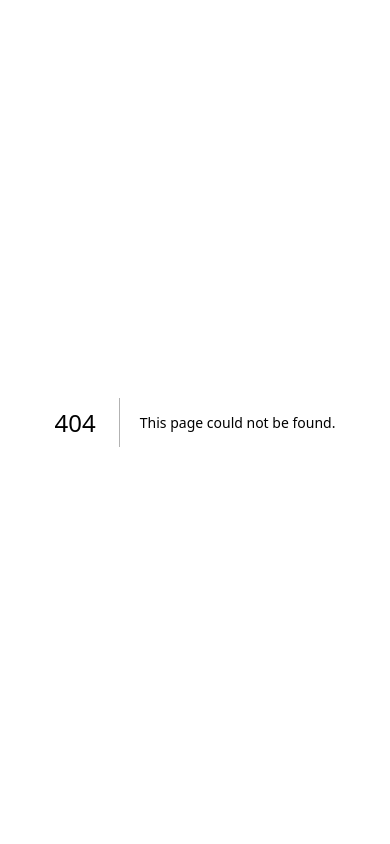
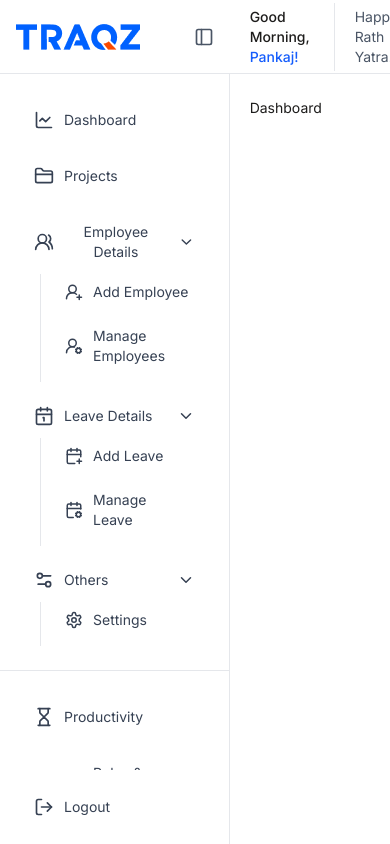
Before and after one commit to iampankajghosh/code-cache, a Next.js app: page /dashboard/2 in a window 390 px wide. Before the commit this address had no page. Built offline with nearby package versions, Linux system fonts and the light colour scheme.

Commit message:
feat: implement dashboard layout with responsive grid and card management

```diff
--- /dev/null
+++ b/app/dashboard/2/layout.tsx
@@ -0,0 +1,24 @@
+"use client";
+
+import React from "react";
+import { Header, Sidebar } from "@/src/components/common";
+
+function DashboardLayout({
+  children,
+}: Readonly<{ children: React.ReactNode }>) {
+  return (
+    <div className="h-screen w-full flex overflow-hidden">
+      <Sidebar />
+
+      <div className="flex-1 flex flex-col">
+        <Header />
+
+        <main className="flex-1 h-[calc(100vh-74px)] overflow-hidden overflow-y-auto">
+          {children}
+        </main>
+      </div>
+    </div>
+  );
+}
+
+export default DashboardLayout;
--- /dev/null
+++ b/app/dashboard/2/page.tsx
@@ -0,0 +1,9 @@
+"use client";
+
+import React from "react";
+
+function DashboardPage() {
+  return <div className="bg-white min-h-full px-5 py-6">Dashboard</div>;
+}
+
+export default DashboardPage;
--- a/app/layout.tsx
+++ b/app/layout.tsx
@@ -22,7 +22,7 @@ export default function RootLayout({
   return (
     <html lang="en">
       <body
-        className={`${inter.variable} antialiased`}
+        className={`${inter.variable} antialiased text-sm`}
         suppressHydrationWarning={true}
       >
         {children}
--- /dev/null
+++ b/src/components/common/Header.tsx
@@ -0,0 +1,27 @@
+"use clinent";
+
+import React from "react";
+
+function Header() {
+  const dayType = "morning";
+
+  const fullname = "Pankaj Ghosh";
+  const displayName = fullname.split(" ")[0];
+
+  const eventName = "rath yatra";
+
+  return (
+    <header className="bg-white border-b border-gray-200 h-[74px] flex items-center justify-between px-5">
+      <div className="flex item-center capitalize">
+        <p className="font-[450] border-r border-gray-200 py-1 pr-6">
+          Good {dayType},{" "}
+          <span className="text-blue-600 font-[450]">{`${displayName}!`}</span>
+        </p>
+
+        <p className="py-1 pl-5 text-gray-600">Happy {eventName}!</p>
+      </div>
+    </header>
+  );
+}
+
+export default Header;
--- /dev/null
+++ b/src/components/common/Sidebar.tsx
@@ -0,0 +1,191 @@
+"use client";
+
+import { Images } from "@/src/constants/images";
+import Image from "next/image";
+import Link from "next/link";
+import React, { useState } from "react";
+import {
+  LuCalendar1,
+  LuCalendarCog,
+  LuCalendarPlus,
+  LuChartLine,
+  LuChevronDown,
+  LuFolderClosed,
+  LuGrid2X2Plus,
+  LuHourglass,
+  LuLogOut,
+  LuPanelLeft,
+  LuSettings,
+  LuSettings2,
+  LuUserRoundCheck,
+  LuUserRoundCog,
+  LuUserRoundPlus,
+  LuUsersRound,
+} from "react-icons/lu";
+import { twMerge } from "tailwind-merge";
+
+const PRIMARY_NAV_LINKS = [
+  {
+    name: "dashboard",
+    href: "#",
+    icon: <LuChartLine size={20} />,
+  },
+  {
+    name: "projects",
+    href: "#",
+    icon: <LuFolderClosed size={20} />,
+  },
+  {
+    name: "employee details",
+    href: "#",
+    icon: <LuUsersRound size={20} />,
+    children: [
+      { name: "add employee", href: "#", icon: <LuUserRoundPlus size={18} /> },
+      {
+        name: "manage employees",
+        href: "#",
+        icon: <LuUserRoundCog size={18} />,
+      },
+    ],
+  },
+  {
+    name: "leave details",
+    href: "#",
+    icon: <LuCalendar1 size={20} />,
+    children: [
+      { name: "add leave", href: "#", icon: <LuCalendarPlus size={18} /> },
+      {
+        name: "manage leave",
+        href: "#",
+        icon: <LuCalendarCog size={18} />,
+      },
+    ],
+  },
+  {
+    name: "others",
+    href: "#",
+    icon: <LuSettings2 size={20} />,
+    children: [{ name: "settings", href: "#", icon: <LuSettings size={18} /> }],
+  },
+];
+
+const SECONDARY_NAV_LINKS = [
+  {
+    name: "productivity",
+    href: "#",
+    icon: <LuHourglass size={20} />,
+  },
+  {
+    name: "roles & responsibilities",
+    href: "#",
+    icon: <LuUserRoundCheck size={20} />,
+    children: [
+      {
+        name: "add role",
+        href: "#",
+        icon: <LuUserRoundPlus size={18} />,
+      },
+      {
+        name: "manage roles",
+        href: "#",
+        icon: <LuUserRoundCog size={18} />,
+      },
+    ],
+  },
+  {
+    name: "new & edit layout",
+    href: "#",
+    icon: <LuGrid2X2Plus size={20} />,
+  },
+];
+
+function Sidebar() {
+  const [sidebarOpen, setSidebarOpen] = useState(false);
+  const toggleSidebar = () => setSidebarOpen(!sidebarOpen);
+
+  const renderNavLinks = (links: typeof PRIMARY_NAV_LINKS) => (
+    <ul className="flex flex-col gap-3 border-b border-gray-200 py-6 px-4">
+      {links.map((link) => (
+        <li key={link.name}>
+          {!link?.children?.length ? (
+            <Link
+              href={link.href}
+              className="group capitalize bg-white hover:bg-gray-100 text-gray-700 hover:text-gray-900 rounded-md flex items-center gap-[10px] px-[18px] py-3 transition-colors duration-200 ease-in-out"
+            >
+              <span className="group-hover:text-blue-600 transition-colors duration-200 ease-in-out">
+                {link.icon}
+              </span>
+              <span>{link.name}</span>
+            </Link>
+          ) : (
+            <>
+              <button className="group w-full capitalize bg-white hover:bg-gray-100 text-gray-700 hover:text-gray-900 rounded-md flex items-center justify-between gap-[10px] px-[18px] py-3 transition-colors duration-200 ease-in-out">
+                <div className="flex items-center gap-[10px]">
+                  <span className="group-hover:text-blue-600 transition-colors duration-200 ease-in-out">
+                    {link.icon}
+                  </span>
+                  <span>{link.name}</span>
+                </div>
+                <LuChevronDown size={18} />
+              </button>
+
+              <ul className="pl-6 h-auto overflow-hidden transition-all duration-300 ease-in-out">
+                {link.children.map((child) => (
+                  <li
+                    key={child.name}
+                    className="border-l border-gray-200 px-3 pb-2 last:mb-0"
+                  >
+                    <Link
+                      href={child.href}
+                      className="group capitalize bg-white hover:bg-gray-100 text-gray-700 hover:text-gray-900 rounded-md flex items-center gap-[10px] px-3 py-2 transition-colors duration-200 ease-in-out"
+                    >
+                      <span className="group-hover:text-blue-600 transition-colors duration-200 ease-in-out">
+                        {child.icon}
+                      </span>
+                      <span>{child.name}</span>
+                    </Link>
+                  </li>
+                ))}
+              </ul>
+            </>
+          )}
+        </li>
+      ))}
+    </ul>
+  );
+
+  return (
+    <aside
+      className={twMerge(
+        "bg-white flex flex-col transition-all duration-300 ease-in-out",
+        !sidebarOpen ? "w-[300px]" : "w-0"
+      )}
+    >
+      <div className="h-[74px] w-full border-b border-gray-200 px-4 flex items-center justify-between">
+        <Image
+          src={Images.DashboardLogo}
+          width={124}
+          height={26}
+          alt="Dashboard Logo"
+        />
+        <button className="text-gray-600" onClick={toggleSidebar}>
+          <LuPanelLeft size={20} />
+        </button>
+      </div>
+
+      <nav className="flex-1 w-full border-r border-gray-200 h-[calc(100vh-74px)] overflow-hidden overflow-y-auto">
+        {renderNavLinks(PRIMARY_NAV_LINKS)}
+        {renderNavLinks(SECONDARY_NAV_LINKS)}
+      </nav>
+
+      <div className="h-[74px] w-full border-r border-gray-200 px-4 flex items-center justify-between">
+        <button className="w-full cursor-pointer bg-white hover:bg-gray-100 text-gray-700 hover:text-gray-900 rounded-md flex items-center gap-[10px] px-[18px] py-3 transition-colors duration-200 ease-in-out">
+          <LuLogOut size={20} />
+          <span>Logout</span>
+        </button>
+      </div>
+    </aside>
+  );
+}
+
+export default React.memo(Sidebar);
--- /dev/null
+++ b/src/components/common/index.ts
@@ -0,0 +1,4 @@
+import Sidebar from "./Sidebar";
+import Header from "./Header";
+
+export { Sidebar, Header };
--- a/src/components/ui/Button.tsx
+++ b/src/components/ui/Button.tsx
@@ -9,13 +9,13 @@ import type { ButtonProps } from "./types";
 
 // Tailwind variant styles for the button
 const buttonVariants = cva(
-  "relative inline-flex items-center justify-center gap-2 font-medium overflow-hidden cursor-pointer shadow-[inset_0_2px_5px_rgba(255,255,255,0.8)] hover:shadow-[inset_0_2px_5px_rgba(255,255,255,0.6)] transition duration-300 ease-in-out min-h-[44px] min-w-[44px]",
+  "relative inline-flex items-center justify-center gap-2 font-medium overflow-hidden cursor-pointer min-h-[44px] min-w-[44px] transition duration-300 ease-in-out",
   {
     variants: {
       variant: {
         default: "bg-primary text-white",
         outlined: "bg-transparent text-primary border border-primary",
-        ghost: "bg-transparent text-primary hover:bg-primary/10",
+        ghost: "bg-transparent text-primary hover:bg-primary/5",
         destructive: "bg-red-600 text-white hover:bg-red-700",
         success: "bg-green-600 text-white hover:bg-green-700",
         secondary: "bg-gray-200 text-gray-800 hover:bg-gray-300",
--- /dev/null
+++ b/src/constants/images.ts
@@ -0,0 +1,5 @@
+import DashboardLogo from "@/public/images/dashboard-logo.png";
+
+export const Images = {
+  DashboardLogo,
+};
```
Also changed, not shown: app/dashboard/1/page.tsx (renamed from app/dashboard/page.tsx), public/images/dashboard-logo.png (added).
